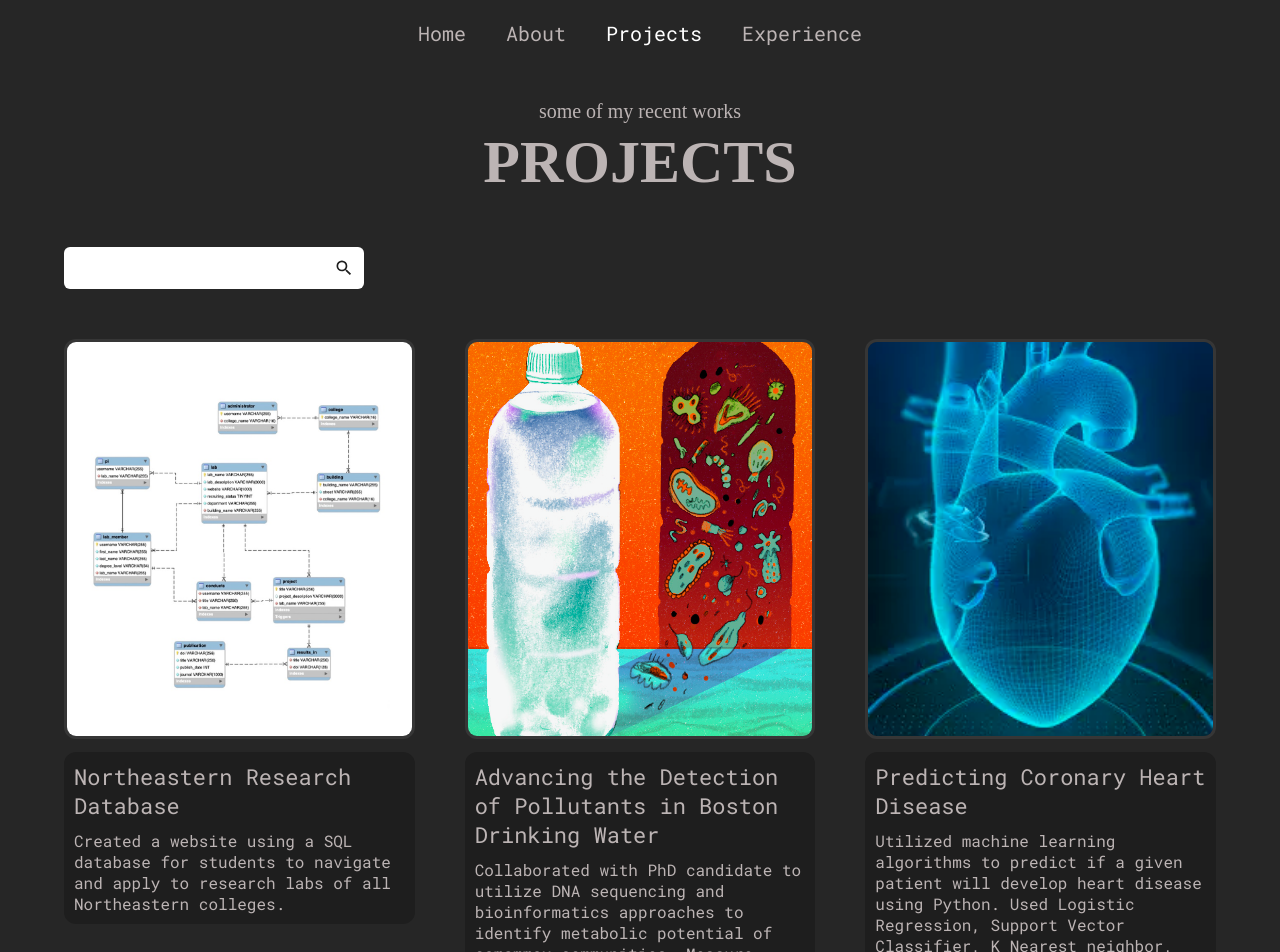
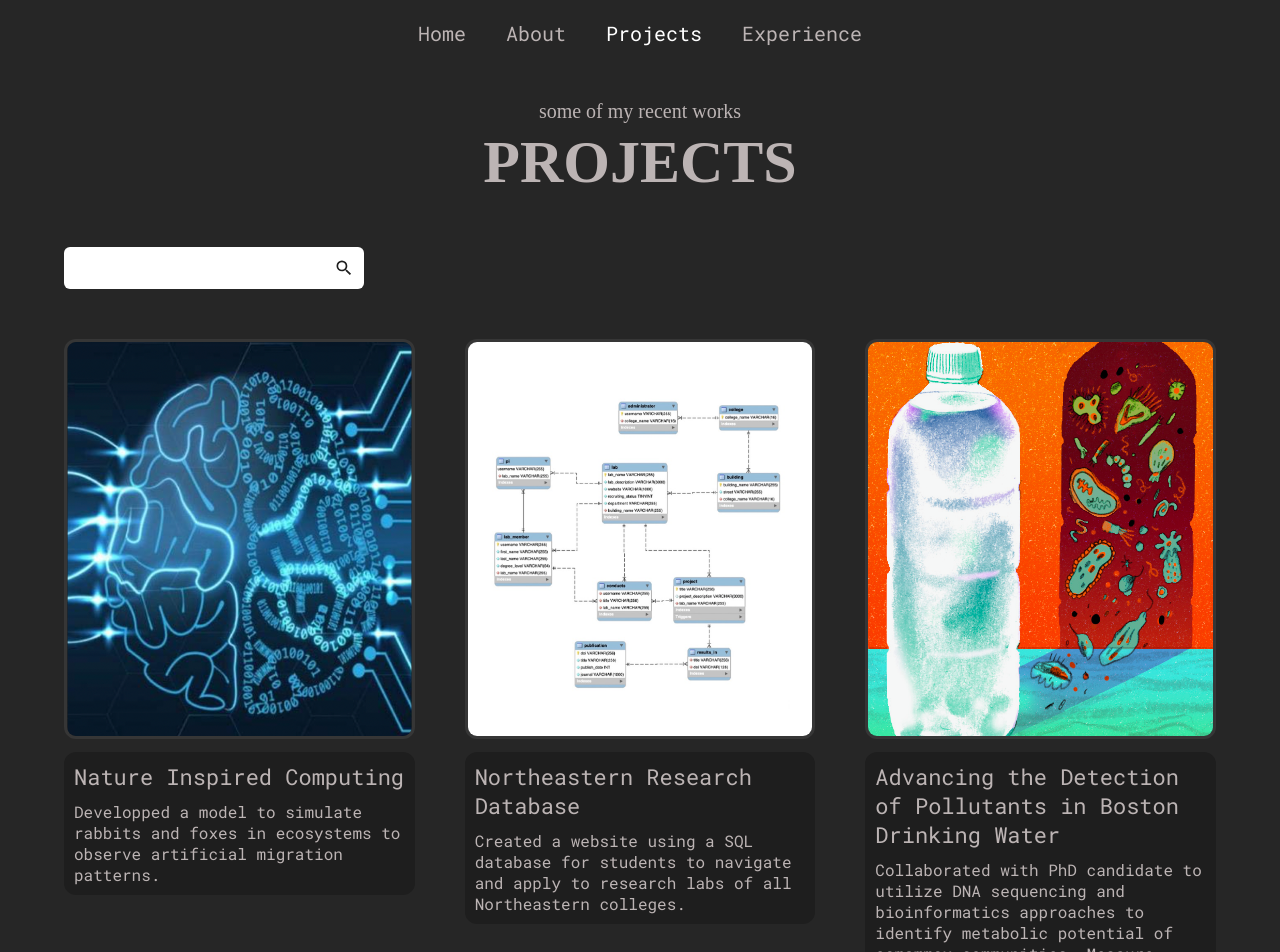
Before and after one commit to emily-chen702/emily-chen-portfolio, a React (Create React App) app: page /projects in a window 1280 px wide. Shown: the top 952 px of the page. Built offline with nearby package versions, Linux system fonts and the light colour scheme.

Commit message:
added nature inspired computing project

```diff
--- a/src/assets/data/projects.js
+++ b/src/assets/data/projects.js
@@ -11,8 +11,17 @@ import CelluloseImg from '../images/cellulose.png';
 import FuelsImg from '../images/energy.png';
 import PositronImg from '../images/physics.png';
 import CRISPRImg from '../images/crispr.png';
+import NicImg from '../images/nic.png';
 
 const projects = [
+  {
+    id: uuidv4(),
+    name: 'Nature Inspired Computing',
+    desc: 'Developped a model to simulate rabbits and foxes in ecosystems to observe artificial migration patterns.',
+    img: NicImg,
+    link: 'https://github.com/emily-chen702/Nature-Inspired-Computing',
+    category: 'technology',
+  },
   {
     id: uuidv4(),
     name: 'Northeastern Research Database',
```
